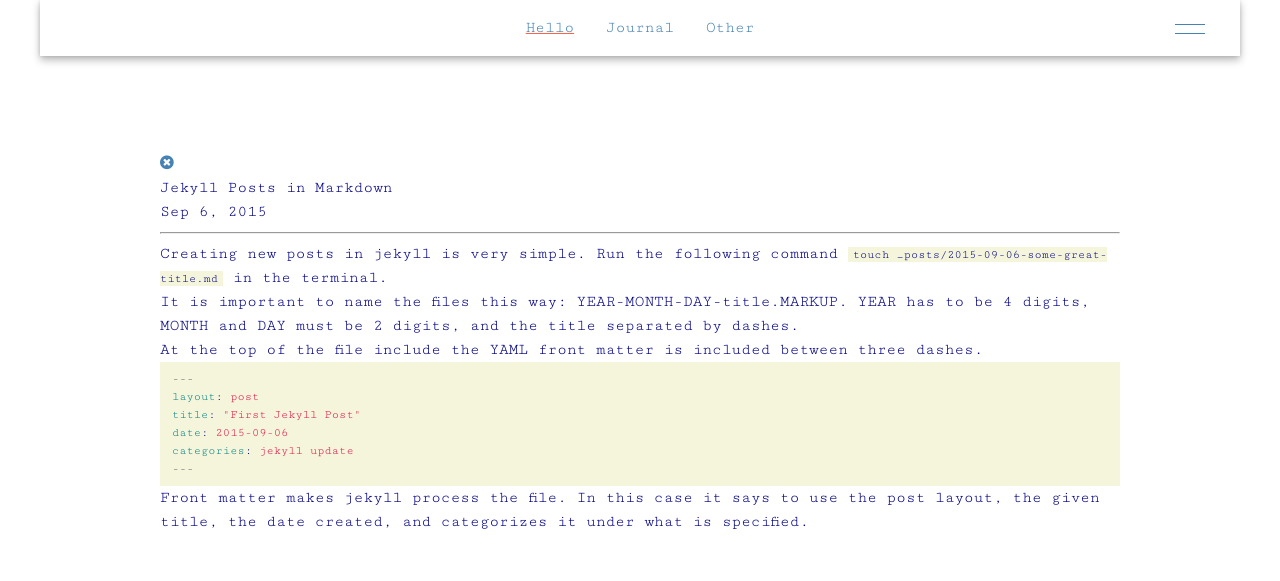
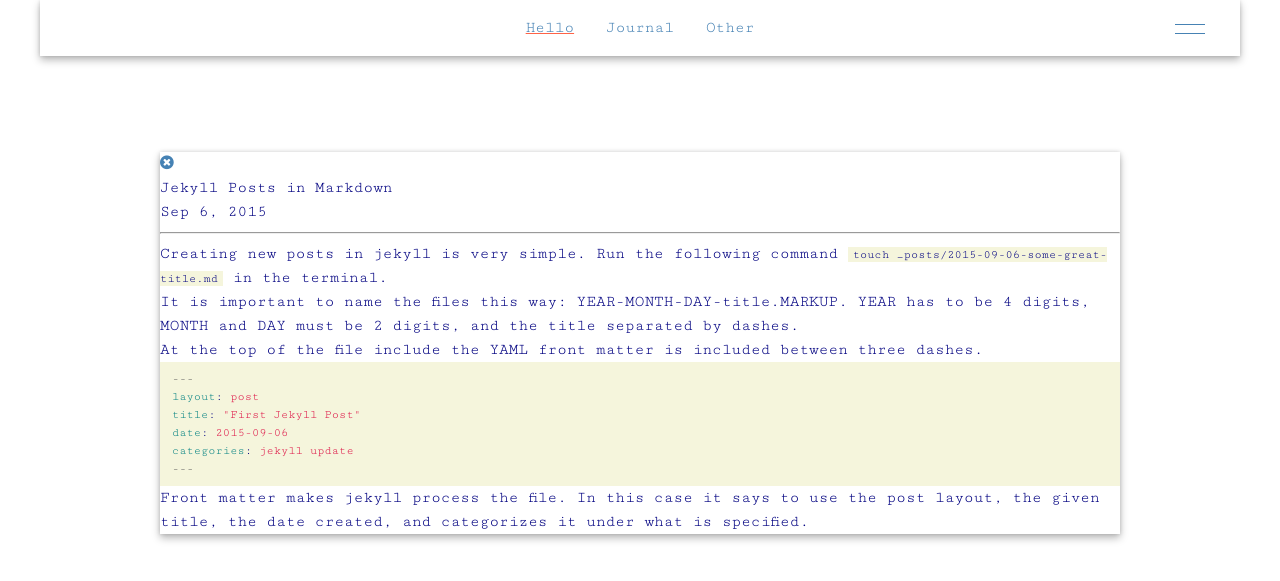
Before and after one commit to kbejko/kbejko.github.io, a Jekyll site: the page built from _posts/2015-09-06-first-jekyll-post.markdown, in a window 1280 px wide. Shown: the top 581 px of the page. Built offline with Jekyll 4.4.1, drawn with Linux system fonts in a browser that asks for light colours; nearby versions of some CDN libraries.

Commit message:
Fixing post style

```diff
--- a/_sass/sections/_content.scss
+++ b/_sass/sections/_content.scss
@@ -6,9 +6,10 @@
   position: absolute;
   top: $spacing-unit * 4;
 }
-// .wrapper {
-//   box-shadow: $box-shadow-color-light, $box-shadow-color-darker;
-// }
+.post-wrapper {
+  box-shadow: $box-shadow-color-light, $box-shadow-color-darker;
+  // padding: 10%;
+}
 
 
 @media only screen and (min-width: $first-bp) {
```
